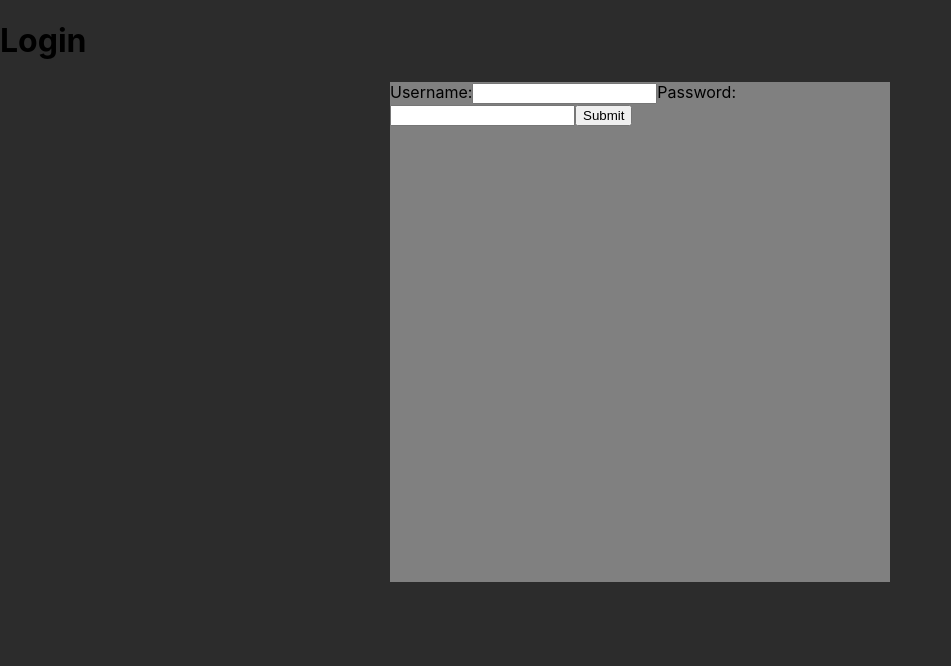
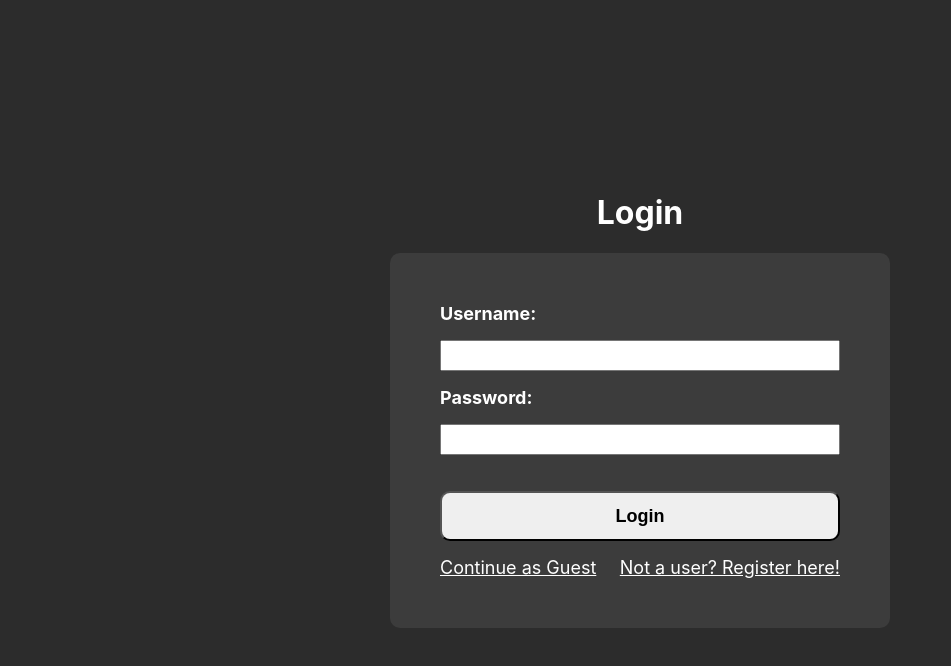
Before and after one commit to hackathon-team-ajgk/google-hackathon, a React (Create React App) app in the folder my-movie-list/: page /login in a window 1280 px wide. Shown: the top 666 px of the page, without its empty margins (0-951 px from the left). Built offline with nearby package versions, Linux system fonts and the light colour scheme.

Commit message:
finished creating html for user auth pages

```diff
--- a/my-movie-list/src/App.css
+++ b/my-movie-list/src/App.css
@@ -23,18 +23,6 @@ body {
   margin-top: 10px;
 }
 
-.container {
-  display: flex;
-  justify-content: center;
-  align-items: center;
-}
-
-.user-auth-form {
-  width: 500px;
-  height: 500px;
-  background-color: grey;
-}
-
 .navbar {
   list-style: none;
   margin: 0;
@@ -56,16 +44,15 @@ body {
 #login-button {
   font-size: large;
   margin-right: 20px;
+  background: none;
   color: #ffffff;
   width: 100px;
-  background: none;
   border: none;
   cursor: pointer;
   height: 40px;
-  border-radius: 40px;
+  border-radius: 15px;
 }
 
 #login-button:hover {
-  background-color: lightgray;
-  color: #2c2c2c;
+  background-color: #3c3c3c;
 }
--- a/my-movie-list/src/components/Home.js
+++ /dev/null
@@ -1,47 +0,0 @@
-// import { useEffect, useState } from "react";
-// import { useNavigate } from "react-router-dom";
-// import axios from "axios";
-
-function Home() {
-  // const nav = useNavigate();
-
-  // const routeToLogin = () => {
-  //   nav("/login");
-  // };
-
-  // const routeToRegister = () => {
-  //   nav("/register");
-  // };
-
-  // const getUsers = async () => {
-  //   try {
-  //     const response = await axios.get("http://localhost:3000/users");
-  //     console.log(response.data);
-  //   } catch (error) {
-  //     // Handle error
-  //     if (error.response) {
-  //       // The request was made and the server responded with a status code
-  //       console.error("Response Error:", error.response.data);
-  //       console.error("Status Code:", error.response.status);
-  //     } else if (error.request) {
-  //       // The request was made but no response was received
-  //       console.error("Request Error:", error.request);
-  //     } else {
-  //       // Something else happened while setting up the request
-  //       console.error("Error:", error.message);
-  //     }
-  //   }
-  // };
-
-  // useEffect(() => {
-  //   getUsers();
-  // }, []);
-
-  return (
-    <>
-      <h1>Home</h1>
-    </>
-  );
-}
-
-export default Home;
--- a/my-movie-list/src/components/Login.js
+++ /dev/null
@@ -1,45 +0,0 @@
-import { useState } from "react";
-import { useNavigate } from "react-router-dom";
-
-function Login() {
-  const [username, setUsername] = useState("");
-  const [password, setPassword] = useState("");
-  const nav = useNavigate();
-
-  const handleSubmit = (e) => {
-    e.preventDefault();
-    nav("/");
-  };
-
-  return (
-    <>
-      <h1 className="title">Login</h1>
-      <div className="container">
-        <form className="user-auth-form" onSubmit={handleSubmit}>
-          <label htmlFor="username-field">Username:</label>
-          <input
-            id="username-field"
-            className="auth-field"
-            type="text"
-            onChange={(e) => {
-              setUsername(e.target.value);
-            }}
-            required
-          />
-          <label htmlFor="password-field">Password:</label>
-          <input
-            id="password-field"
-            type="password"
-            onChange={(e) => {
-              setPassword(e.target.value);
-            }}
-            required
-          />
-          <button type="submit">Submit</button>
-        </form>
-      </div>
-    </>
-  );
-}
-
-export default Login;
--- a/my-movie-list/src/components/Register.js
+++ /dev/null
@@ -1,5 +0,0 @@
-function Register() {
-  return <h1>Register</h1>;
-}
-
-export default Register;
--- /dev/null
+++ b/my-movie-list/src/pages/Home.js
@@ -0,0 +1,36 @@
+import { useEffect } from "react";
+import axios from "axios";
+
+function Home() {
+  const getUsers = async () => {
+    try {
+      const response = await axios.get("http://localhost:3000/users");
+      console.log(response.data);
+    } catch (error) {
+      // Handle error
+      if (error.response) {
+        // The request was made and the server responded with a status code
+        console.error("Response Error:", error.response.data);
+        console.error("Status Code:", error.response.status);
+      } else if (error.request) {
+        // The request was made but no response was received
+        console.error("Request Error:", error.request);
+      } else {
+        // Something else happened while setting up the request
+        console.error("Error:", error.message);
+      }
+    }
+  };
+
+  useEffect(() => {
+    getUsers();
+  }, []);
+
+  return (
+    <>
+      <h1>Home</h1>
+    </>
+  );
+}
+
+export default Home;
--- /dev/null
+++ b/my-movie-list/src/pages/user-auth/Login.css
@@ -0,0 +1,53 @@
+.auth-page {
+  height: 100dvh;
+  width: 100%;
+  display: flex;
+  flex-direction: column;
+  justify-content: center;
+  align-items: center;
+  color: #ffffff;
+}
+
+.user-auth-form {
+  width: 400px;
+  height: fit-content;
+  background-color: #3c3c3c;
+  padding: 50px;
+  display: flex;
+  flex-direction: column;
+  gap: 1rem;
+  border-radius: 10px;
+}
+
+.form-label {
+  font-size: large;
+  font-weight: bold;
+}
+
+#password-field {
+  margin-bottom: 20px;
+}
+
+.form-input {
+  height: 25px;
+  font-size: large;
+}
+
+.submit-button {
+  height: 50px;
+  font-size: large;
+  font-weight: bold;
+  cursor: pointer;
+  border-radius: 10px;
+}
+
+.user-auth-button-group {
+  display: flex;
+  align-items: center;
+  justify-content: space-between;
+}
+
+.link {
+  color: #ffffff;
+  font-size: large;
+}
--- /dev/null
+++ b/my-movie-list/src/pages/user-auth/Login.js
@@ -0,0 +1,63 @@
+import { useState } from "react";
+import { useNavigate, Link } from "react-router-dom";
+import "./Login.css";
+
+function Login() {
+  const [username, setUsername] = useState("");
+  const [password, setPassword] = useState("");
+  const nav = useNavigate();
+
+  const handleSubmit = (e) => {
+    e.preventDefault();
+    nav("/");
+  };
+
+  return (
+    <div className="auth-page">
+      <h1 id="login-title">Login</h1>
+      <form className="user-auth-form" onSubmit={handleSubmit}>
+        <label className="form-label" htmlFor="username-field">
+          Username:
+        </label>
+        <input
+          id="username-field"
+          className="form-input"
+          type="text"
+          onChange={(e) => {
+            setUsername(e.target.value);
+          }}
+          required
+        />
+        <label className="form-label" htmlFor="password-field">
+          Password:
+        </label>
+        <input
+          id="password-field"
+          className="form-input"
+          type="password"
+          onChange={(e) => {
+            setPassword(e.target.value);
+          }}
+          required
+        />
+        <button
+          id="login-submit-button"
+          className="submit-button"
+          type="submit"
+        >
+          Login
+        </button>
+        <div className="user-auth-button-group">
+          <Link id="guest-link" className="link" to="/">
+            Continue as Guest
+          </Link>
+          <Link className="link" to="/register">
+            Not a user? Register here!
+          </Link>
+        </div>
+      </form>
+    </div>
+  );
+}
+
+export default Login;
--- /dev/null
+++ b/my-movie-list/src/pages/user-auth/Register.js
@@ -0,0 +1,63 @@
+import { useState } from "react";
+import { useNavigate, Link } from "react-router-dom";
+import "./Login.css";
+
+function Register() {
+  const [username, setUsername] = useState("");
+  const [password, setPassword] = useState("");
+  const nav = useNavigate();
+
+  const handleSubmit = (e) => {
+    e.preventDefault();
+    nav("/");
+  };
+
+  return (
+    <div className="auth-page">
+      <h1 id="register-title">Register</h1>
+      <form className="user-auth-form" onSubmit={handleSubmit}>
+        <label className="form-label" htmlFor="username-field">
+          Username:
+        </label>
+        <input
+          id="username-field"
+          className="form-input"
+          type="text"
+          onChange={(e) => {
+            setUsername(e.target.value);
+          }}
+          required
+        />
+        <label className="form-label" htmlFor="password-field">
+          Password:
+        </label>
+        <input
+          id="password-field"
+          className="form-input"
+          type="password"
+          onChange={(e) => {
+            setPassword(e.target.value);
+          }}
+          required
+        />
+        <button
+          id="register-submit-button"
+          className="submit-button"
+          type="submit"
+        >
+          Register
+        </button>
+        <div className="user-auth-button-group">
+          <Link id="guest-link" className="link" to="/">
+            Continue as Guest
+          </Link>
+          <Link className="link" to="/login">
+            Already a user? Login here!
+          </Link>
+        </div>
+      </form>
+    </div>
+  );
+}
+
+export default Register;
```
Also changed, not shown: my-movie-list/src/App.js (+6 -6 lines), my-movie-list/src/pages/Help.js (renamed from my-movie-list/src/components/Help.js), my-movie-list/src/pages/Movies.js (renamed from my-movie-list/src/components/Movies.js), my-movie-list/src/pages/YourList.js (renamed from my-movie-list/src/components/YourList.js).
